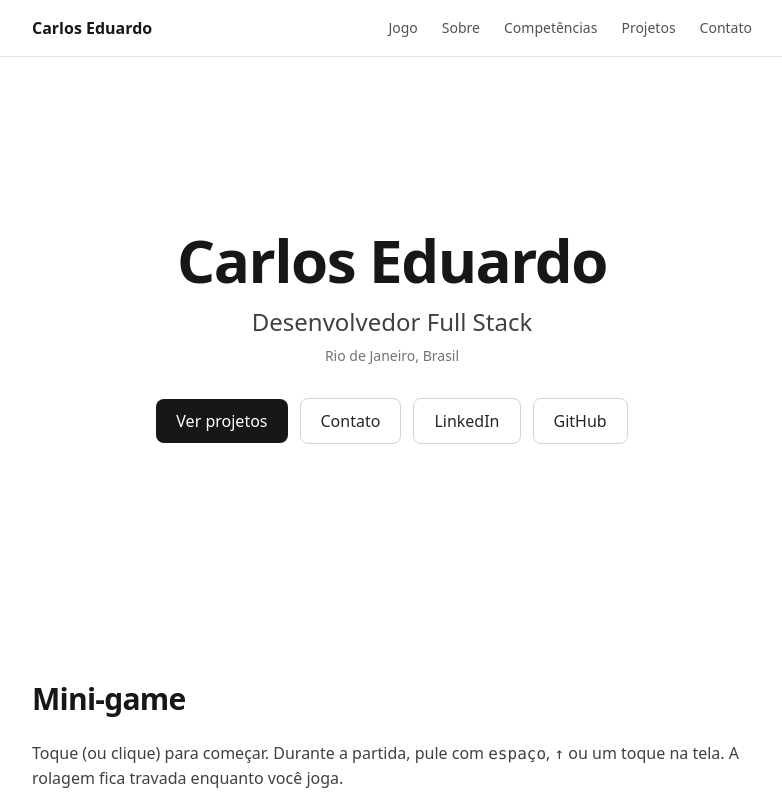
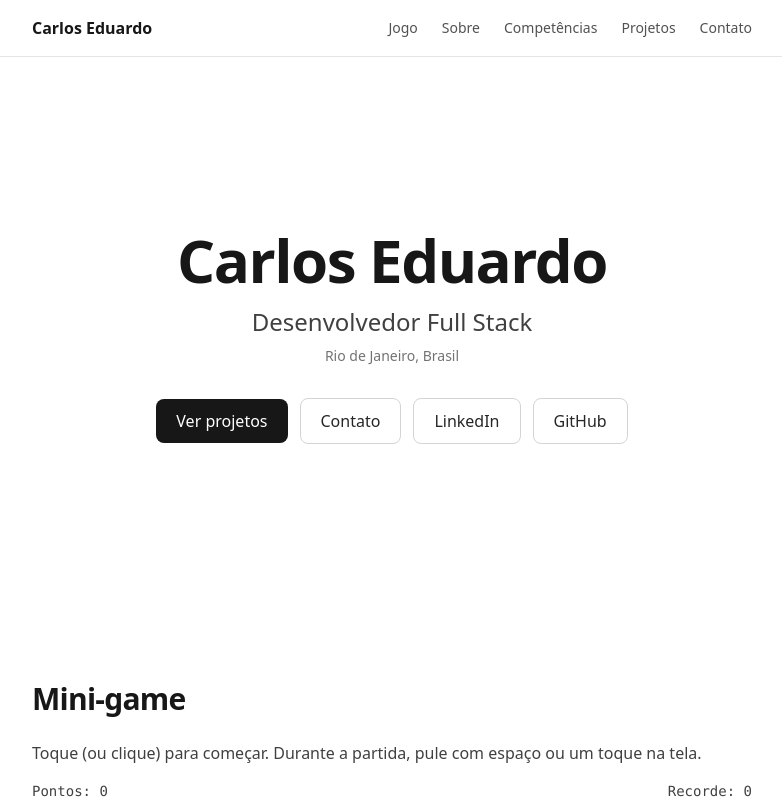
Before and after one commit to Streche/Streche.github.io, a React (Vite) app: page / in a window 1280 px wide. Shown: the top 800 px of the page, without its empty margins (248-1030 px from the left). Built offline with nearby package versions, Linux system fonts and the light colour scheme.

Commit message:
feat(game): simplifica instrucao do mini-game

```diff
--- a/src/sections/Game.tsx
+++ b/src/sections/Game.tsx
@@ -16,9 +16,8 @@ export function Game() {
   return (
     <Section id="jogo" title="Mini-game">
       <p className="mb-4 text-neutral-700 dark:text-neutral-300">
-        Toque (ou clique) para começar. Durante a partida, pule com{' '}
-        <kbd>espaço</kbd>, <kbd>↑</kbd> ou um toque na tela. A rolagem fica
-        travada enquanto você joga.
+        Toque (ou clique) para começar. Durante a partida, pule com espaço ou um
+        toque na tela.
       </p>
 
       <div className="mb-3 flex justify-between font-mono text-sm text-neutral-700 dark:text-neutral-300">
```
